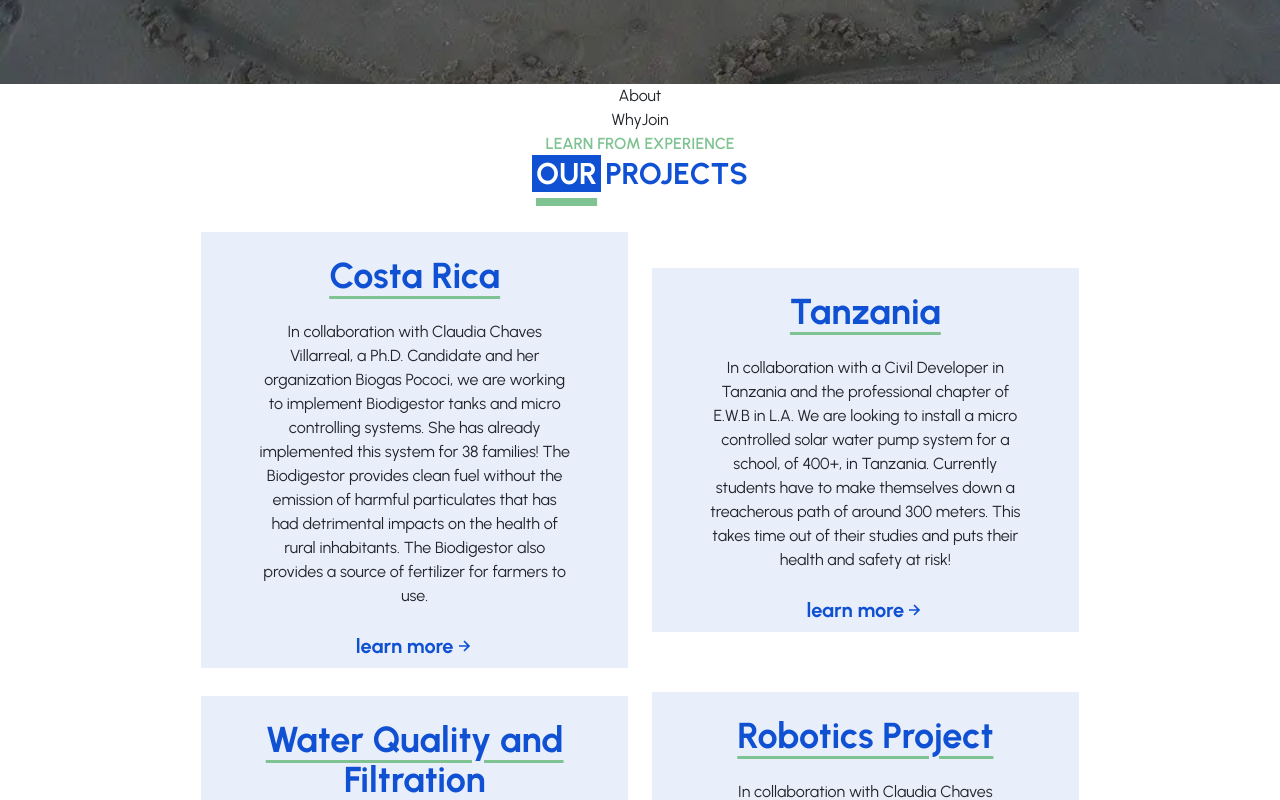
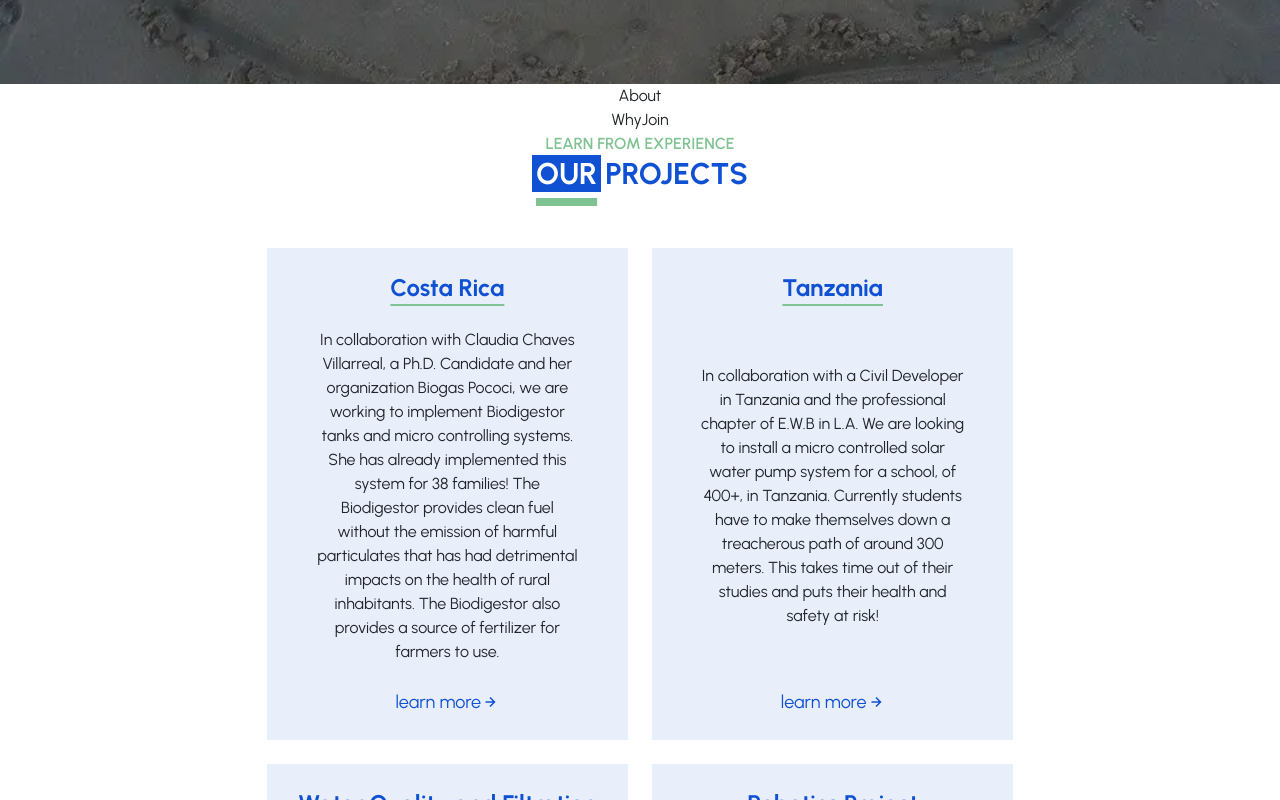
Before and after one commit to acm-ucr/ewb-website, a Next.js app: page / in a window 1280 px wide. Shown: the part 380-1180 px from the top of the page. Built offline with nearby package versions, Linux system fonts and the light colour scheme.

Commit message:
fix project section

```diff
--- a/src/components/ArrowLink.jsx
+++ b/src/components/ArrowLink.jsx
@@ -4,7 +4,7 @@ const ArrowLink = ({ text, link }) => {
   return (
     <Link
       href={link}
-      className="no-underline text-ewb-blue-200 hover:text-ewb-blue-200 flex items-center hover:-translate-y-0.5 duration-300"
+      className="no-underline text-ewb-blue-200 hover:text-ewb-blue-200 flex items-center hover:-translate-y-0.5 duration-300 text-lg"
     >
       {text} <BiRightArrowAlt />
     </Link>
--- a/src/components/home/Project.jsx
+++ b/src/components/home/Project.jsx
@@ -2,14 +2,14 @@ import ArrowLink from "../ArrowLink.jsx";
 
 const Project = ({ name, description, link }) => {
   return (
-    <div className="bg-ewb-blue-100 w-1/3">
-      <div className="text-ewb-blue-200 text-4xl font-bold underline underline-offset-8 decoration-ewb-green text-center pt-4">
+    <div className="bg-ewb-blue-100 w-full h-full md:last:translate-x-1/2 flex flex-col justify-between p-4 items-center">
+      <div className="text-ewb-blue-200 text-lg md:text-2xl font-bold underline underline-offset-8 decoration-ewb-green text-center">
         {name}
       </div>
-      <div className="pt-6 pb-6 px-14 text-center text-base">{description}</div>
-      <div className="flex items-center justify-center text-blue-800 font-bold pb-2 text-xl">
-        <ArrowLink text="learn more" link="{link}" />
+      <div className="py-6 px-4 text-center text-xs md:text-base">
+        {description}
       </div>
+      <ArrowLink text="learn more" link={link} />
     </div>
   );
 };
--- a/src/components/home/Projects.jsx
+++ b/src/components/home/Projects.jsx
@@ -4,10 +4,9 @@ import Project from "@/components/home/Project";
 
 const Projects = () => {
   return (
-    <div>
+    <div className="flex flex-col w-11/12 md:w-7/12">
       <Title subTitle="LEARN FROM EXPERIENCE" title="OUR PROJECTS" />
-      <br />
-      <div className="flex flex-wrap items-center justify-center gap-4">
+      <div className="grid grid-cols-1 md:grid-cols-2 gap-4 my-10">
         {PROJECTS.map((project, index) => (
           <Project
             key={index}
@@ -17,7 +16,6 @@ const Projects = () => {
           />
         ))}
       </div>
-      <br />
     </div>
   );
 };
```
